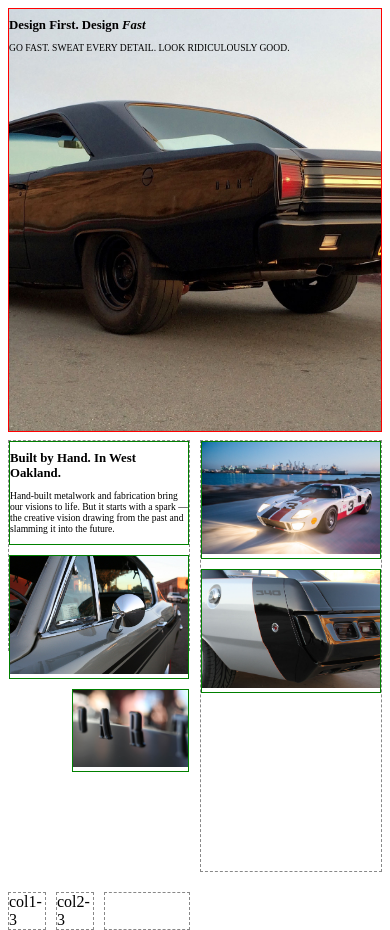
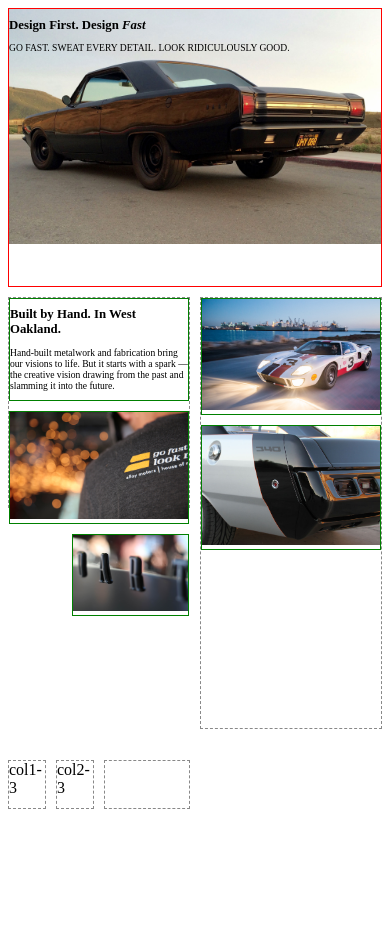
Before and after one commit to mrmgee/dev-alloy, a website: page rellax/grid12.html in a window 390 px wide. After the commit the page ends 860 px from the top, so only its background shows below. Drawn offline with Linux system fonts and the light colour scheme.

Commit message:
CSS grid layout work

```diff
--- a/rellax/grid12.html
+++ b/rellax/grid12.html
@@ -72,7 +72,7 @@
   background:url(../images/vader_rear01.jpg) no-repeat top center fixed;
   background-size: cover;
   -webkit-background-size:cover;
-  min-height: 100%;
+/*  min-height: 100%;*/
   overflow: hidden;
   border: 1px solid red;
 }
@@ -135,6 +135,28 @@
   p {
     font-size: 0.6em;
   }
+
+
+  #grid {
+    display: grid;
+  /*  grid-template-rows: 3fr 1fr 1fr 1fr 1fr;*/
+    grid-template-rows: 33vh repeat(2, 25vh) repeat(4, auto);
+    grid-template-columns: 1fr 1fr 1fr 1fr 1fr 1fr 1fr 1fr;
+
+
+    grid-template-areas:
+    "hero hero hero hero hero hero hero hero"
+    "left left left left right right right right"
+    "col1-1 img2 img2 img2 right right right right"
+    "col1-2 img2 img2 img2 img3 img3 img3 col8-2"
+    "col1-3 col2-3 img4 img4 img3 img3 img3 col8-3";
+
+
+    grid-gap: 10px;
+    height: 100vh;
+  }
+
+
   .left-nest-2 {
     grid-row: 2 / 2;
     grid-column: 1 / 3 span;
@@ -146,6 +168,11 @@
   .right-nest-2 {
     grid-row: 2 / 2;
     grid-column: 1 / 3 span;
+  }
+  #grid .hero {
+    background-size: contain;
+    -webkit-background-size:contain;
+    max-height: 33vh;
   }
 }
 </style>
@@ -168,7 +195,7 @@
         <p>Hand-built metalwork and fabrication bring our visions to life. But it starts with a spark — the creative vision drawing from the past and slamming it into the future.</p>
       </div>
       <div class="left-nest-2">
-        <img src="images/69-cuda-9.jpg">
+        <img src="images/alloy_tshirt_sparks.jpg">
       </div>
       <div class="left-nest-3">
         <img src="images/dart_vader-badge.jpg">
```
Also changed, not shown: rellax/images/alloy_tshirt_sparks.jpg (added).
